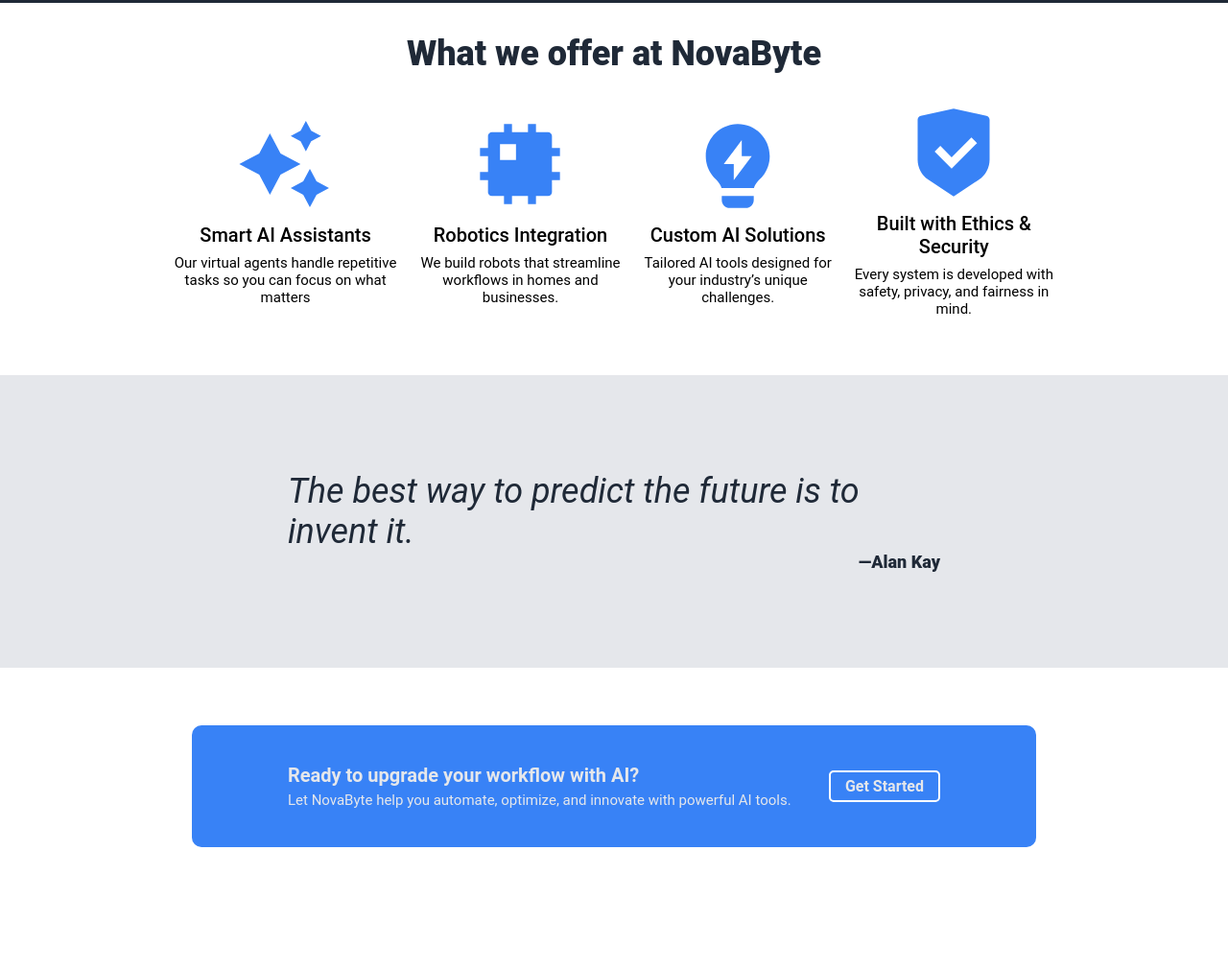
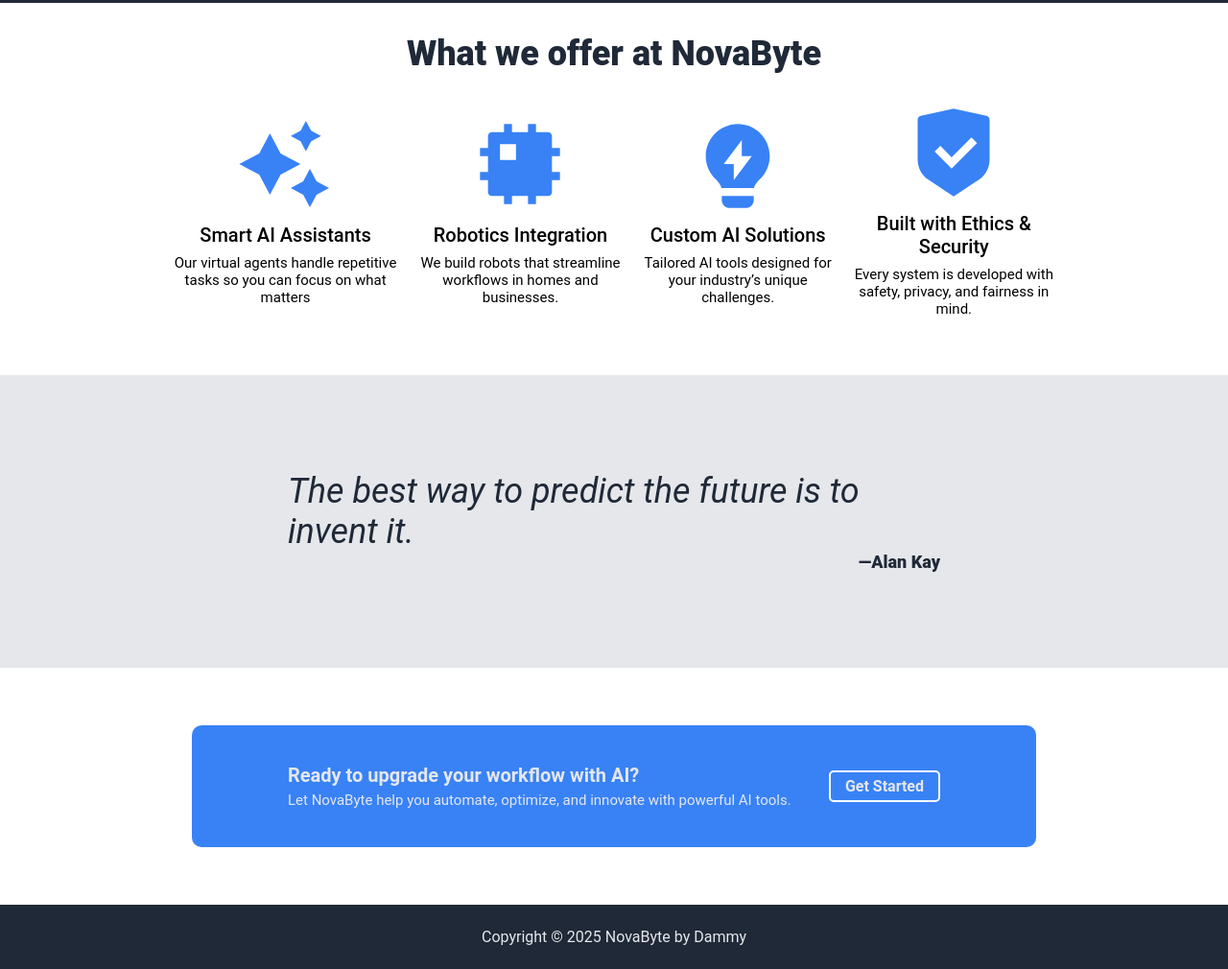
Before and after one commit to Freeblac/TOP-flexbox-project, a plain HTML site: page Index.html in a window 1280 px wide. Shown: the part 698-1708 px from the top of the page at 96% size. Before the commit the page ends 1641 px from the top, so only its background shows below. Drawn offline with Linux system fonts and the light colour scheme.

Commit message:
footer section

```diff
--- a/Index.html
+++ b/Index.html
@@ -105,5 +105,8 @@
             </button>
         </div>
     </div>
+    <div class="footer">
+        Copyright © 2025 NovaByte by Dammy
+    </div>
 </body>
 </html>
--- a/index.css
+++ b/index.css
@@ -161,3 +161,11 @@
     font-weight: bold;
     font-size: 16px;
 }
+.footer{
+    background-color: #1F2937;
+    color:#e5e7eb;
+    display: flex;
+    justify-content: center;
+    align-items: center;
+    padding: 24px;
+}
```
